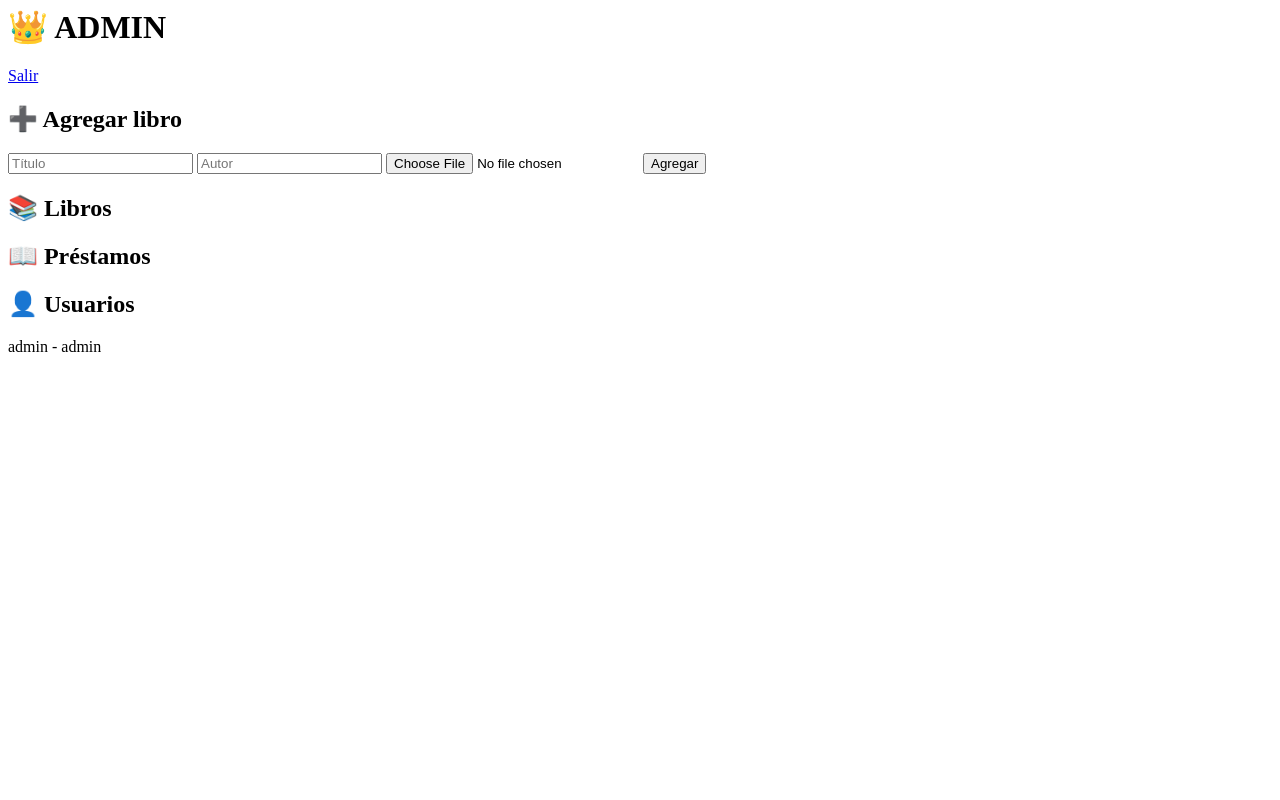
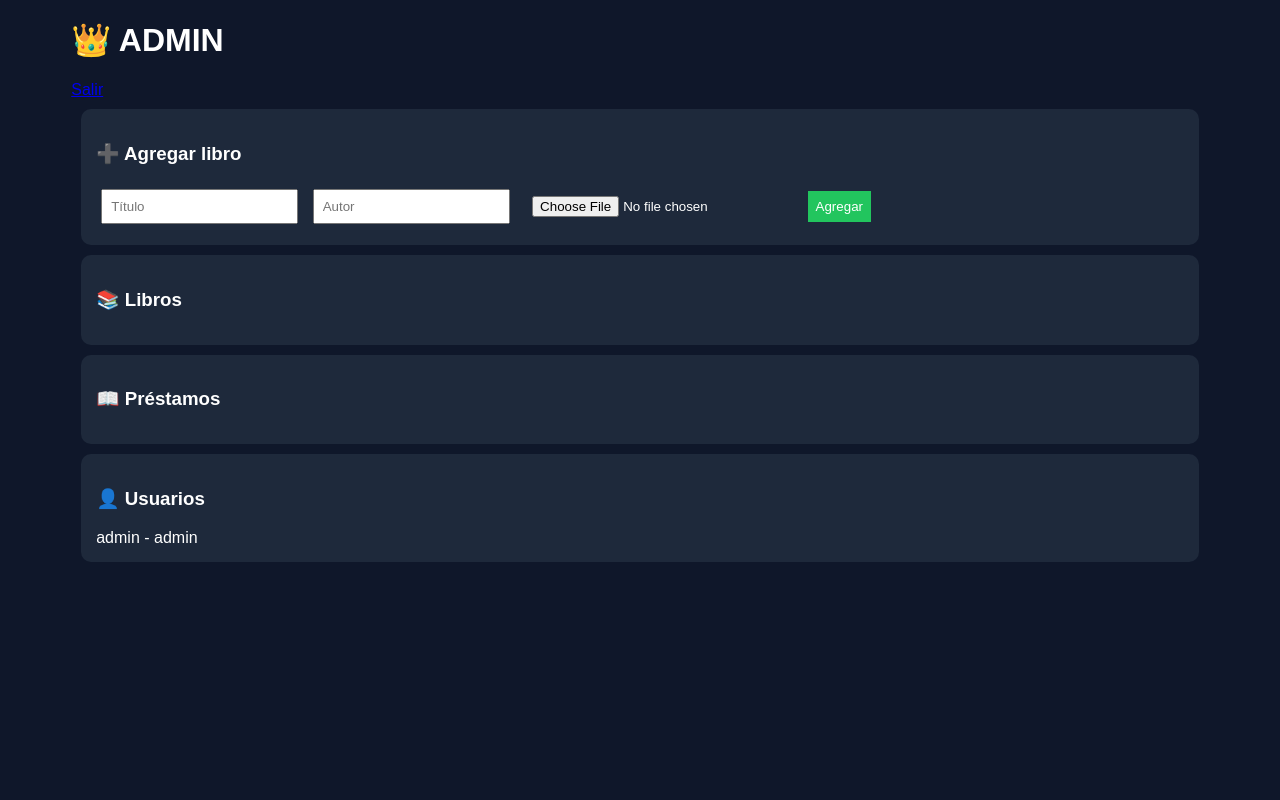
Before and after one commit to juanariasn-cmyk/proyecto-biblioteca, a Flask app: page /admin in a window 1280 px wide. Run offline with Flask 3, Linux system fonts and the light colour scheme; the visitor is signed in with stand-in values (Sample User, id 1); data comes from the database, SQL or seed files in the repository; data that the repository does not hold is empty.

Commit message:
Update admin.html

```diff
--- a/web_app/templates/admin.html
+++ b/web_app/templates/admin.html
@@ -1,32 +1,74 @@
+<!DOCTYPE html>
+<html>
+<head>
+<title>Admin</title>
+<style>
+body{
+    background:#0f172a;
+    color:white;
+    font-family:Arial;
+}
+.container{
+    width:90%;
+    margin:auto;
+}
+.card{
+    background:#1e293b;
+    padding:15px;
+    margin:10px;
+    border-radius:10px;
+}
+input,button{
+    padding:8px;
+    margin:5px;
+}
+button{
+    background:#22c55e;
+    border:none;
+    color:white;
+    cursor:pointer;
+}
+</style>
+</head>
+
+<body>
+
+<div class="container">
+
 <h1>👑 ADMIN</h1>
-
 <a href="/logout">Salir</a>
 
-<h2>➕ Agregar libro</h2>
+<div class="card">
+<h3>➕ Agregar libro</h3>
 
-<form method="POST" action="/add_book" enctype="multipart/form-data">
+<form action="/add_book" method="POST" enctype="multipart/form-data">
 <input name="titulo" placeholder="Título" required>
 <input name="autor" placeholder="Autor" required>
-<input type="file" name="imagen" required>
+<input type="file" name="imagen">
 <button>Agregar</button>
 </form>
+</div>
 
-<h2>📚 Libros</h2>
+<div class="card">
+<h3>📚 Libros</h3>
 
 {% for l in libros %}
-<div style="border:1px solid #ccc; margin:10px; padding:10px;">
-<img src="{{ url_for('static', filename='uploads/' + l[3]) }}" width="80">
-{{ l[1] }}
+<div style="margin:10px; border-bottom:1px solid gray;">
+<img src="{{ url_for('static', filename='uploads/' + (l[3] or 'default.png')) }}" width="80">
+<b>{{ l[1] }}</b> - {{ l[2] }}
 
 {% if l[4]==1 %}
-Disponible
+<span style="color:lightgreen;">Disponible</span>
 {% else %}
-Prestado
+<span style="color:red;">Prestado</span>
 {% endif %}
 </div>
 {% endfor %}
 
-<h2>📖 Préstamos</h2>
+</div>
+
+<div class="card">
+<h3>📖 Préstamos</h3>
 
 {% for p in prestamos %}
 <div>
@@ -35,13 +77,21 @@ Prestado
 {% if p[4]==0 %}
 <a href="/devolver/{{ p[0] }}">Devolver</a>
 {% else %}
-Devuelto
+✔
 {% endif %}
 </div>
 {% endfor %}
+</div>
 
-<h2>👤 Usuarios</h2>
+<div class="card">
+<h3>👤 Usuarios</h3>
 
 {% for u in users %}
 <div>{{ u[1] }} - {{ u[3] }}</div>
 {% endfor %}
+</div>
+
+</div>
+
+</body>
+</html>
```
